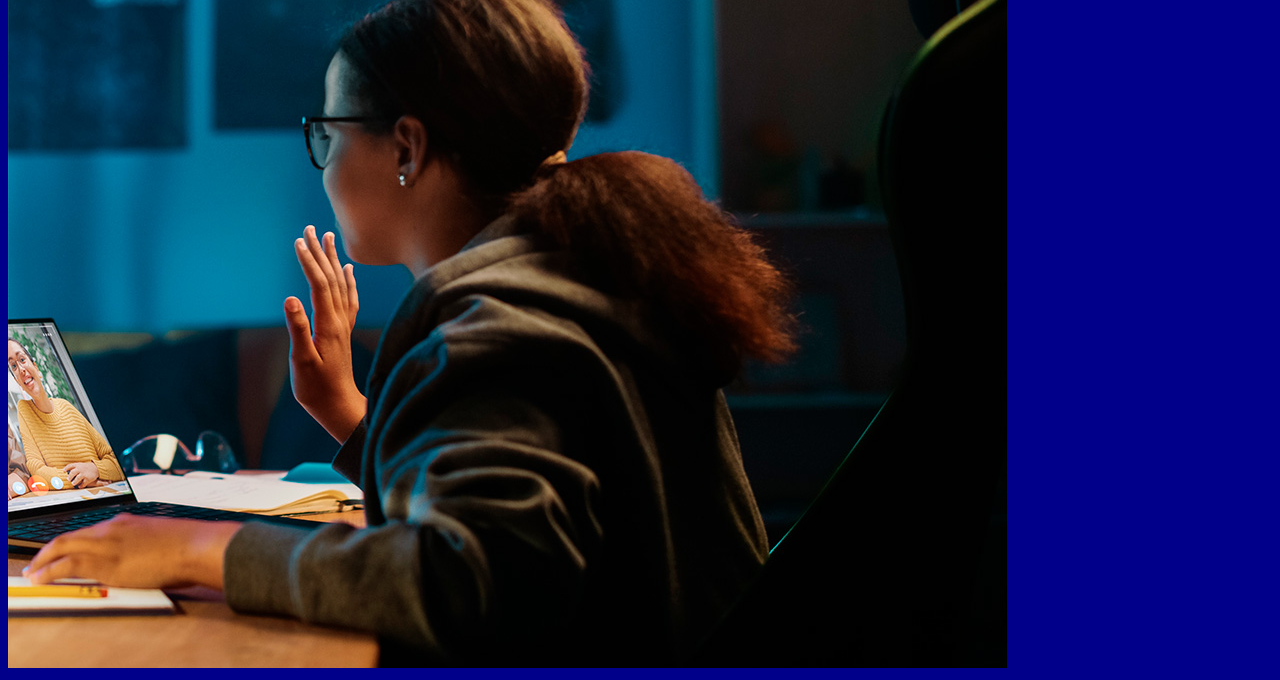
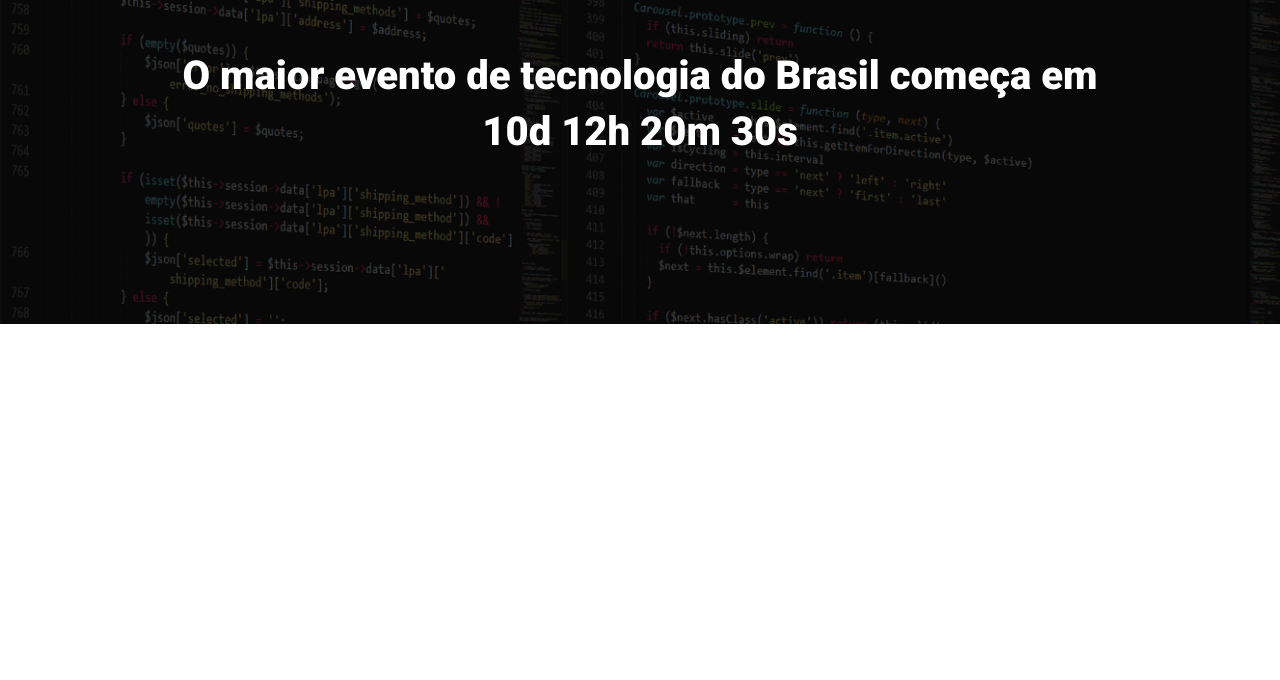
Before and after one commit to Eduvoices/ebac_tech_talks, a website built with Parcel: page src/index.html in a window 1280 px wide. Shown: the part 160-840 px from the top of the page. After the commit the page ends 800 px from the top, so only its background shows below. Built offline with nearby package versions, Linux system fonts and the light colour scheme.

Commit message:
criando o hero

```diff
--- a/src/index.html
+++ b/src/index.html
@@ -1,15 +1,24 @@
 <!DOCTYPE html>
-<html lang="en">
+<html lang="pt-BR">
 <head>
     <meta charset="UTF-8">
     <meta http-equiv="X-UA-Compatible" content="IE=edge">
     <meta name="viewport" content="width=device-width, initial-scale=1.0">
-    <title>Document</title>
+    <title>EBAC Tech Talks</title>
+    <link rel="preconnect" href="https://fonts.googleapis.com">
+    <link rel="preconnect" href="https://fonts.gstatic.com" crossorigin>
+    <link href="https://fonts.googleapis.com/css2?family=Roboto:wght@400;700;900&display=swap" rel="stylesheet">
     <link rel="stylesheet" href="./styles/main.scss">
 </head>
 <body>
-    <h1>Olá mundo</h1>
-    <img src="./images(1)/images/backend.png" alt="">
+    <header class="hero">
+        <div class="container">
+            <img class="hero__logo" src="./images/images/ebac_logo.svg" alt="EBAC">
+            <p class="hero__text">
+                O maior evento de tecnologia do Brasil começa em 10d 12h 20m 30s
+            </p>
+        </div>
+    </header>
     <script src="./scripts/main.js"></script>
 </body>
 </html>
--- /dev/null
+++ b/src/styles/_hero.scss
@@ -0,0 +1,52 @@
+.hero {
+    padding-top: 64px;
+    padding-bottom: 100px;
+    background-image: url(../images/images/fundo.png);
+    background-repeat: no-repeat;
+    background-size: cover;
+    position: relative;
+
+    .container {
+        position: relative;
+    }
+
+    &::before {
+        position: absolute;
+        top: 0;
+        left: 0;
+        width: 100%;
+        height: 100%;
+        background-color: #000;
+        content: "";
+        opacity: .7;
+    }
+
+    &__text {
+        margin-top: 64px;
+        margin-bottom: 64px;
+        font-size: 40px;
+        line-height: 56px;
+        font-weight: 800;
+        text-align: center;
+    }
+
+    &__logo {
+        margin: 0 auto;
+        height: 80px;
+        display: block;
+    }
+
+    @media (max-width:640px) {
+        padding: 40px 0;
+
+        &__logo {
+            height: 40px;
+        }
+
+        &__text {
+            font-size: 22px;
+            line-height: 24px;
+            margin: 24px 0;
+        }
+    }
+}
--- a/src/styles/main.scss
+++ b/src/styles/main.scss
@@ -1,3 +1,23 @@
-body {
-    background-color: darkblue;
+@use 'hero';
+
+* {
+    margin: 0;
+    padding: 0;
+    box-sizing: border-box;
+    font-family: Roboto, sans-serif;
+    color: #fff;
 }
+
+.container {
+    max-width: 960px;
+    width: 100%;
+    margin: 0 auto;
+
+    @media (max-width: 640px) {
+        max-width: 80%;
+    }
+
+    @media (max-width: 1024px) {
+        max-width: 90%;
+    }
+}
```
Also changed, not shown: src/images/images/backend.png (renamed from src/images(1)/images/backend.png), src/images/images/data.png (renamed from src/images(1)/images/data.png), src/images/images/ebac_logo.svg (renamed from src/images(1)/images/ebac_logo.svg), src/images/images/frontend.png (renamed from src/images(1)/images/frontend.png), src/images/images/fundo.png (renamed from src/images(1)/images/fundo.png), src/images/images/ui-ux.png (renamed from src/images(1)/images/ui-ux.png).
